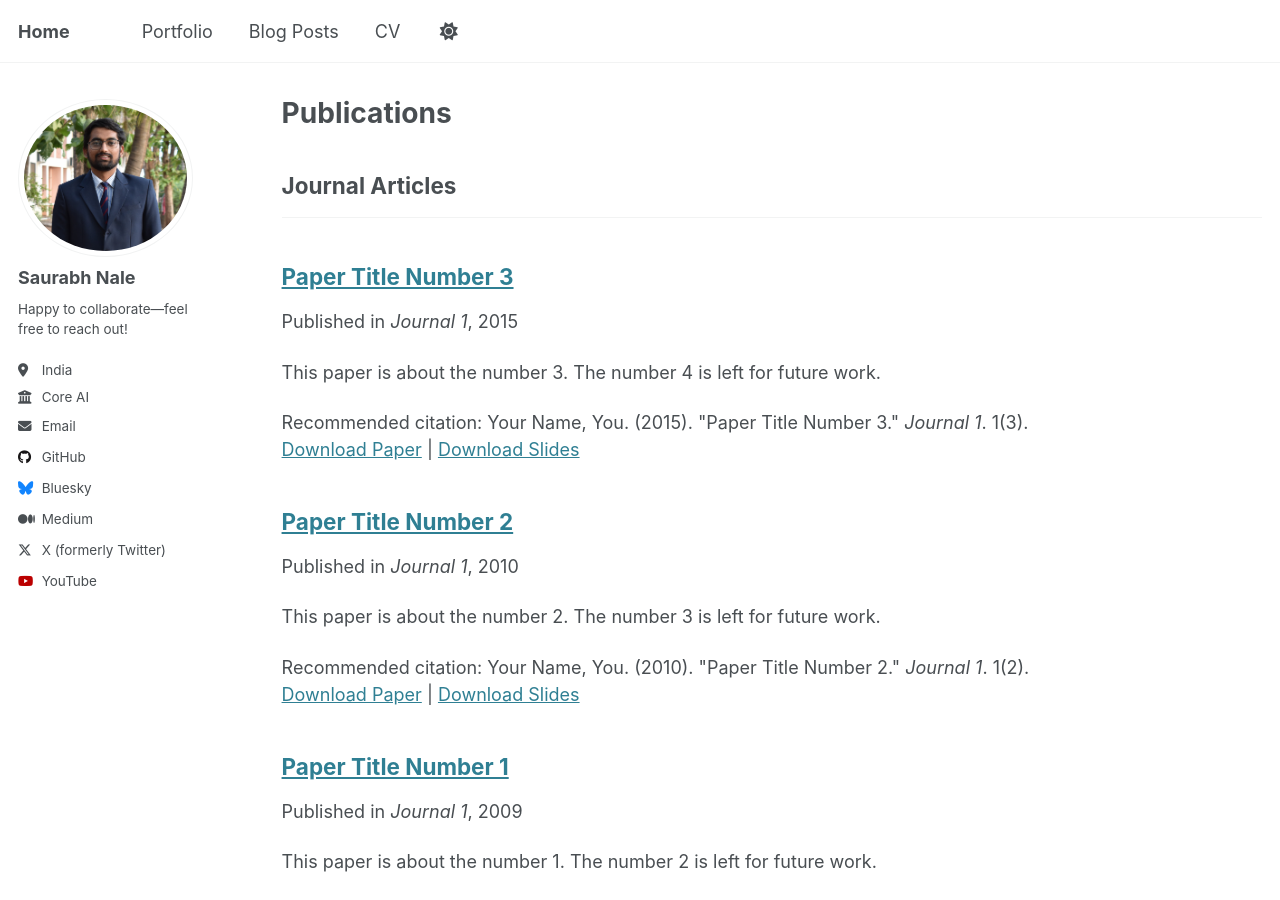
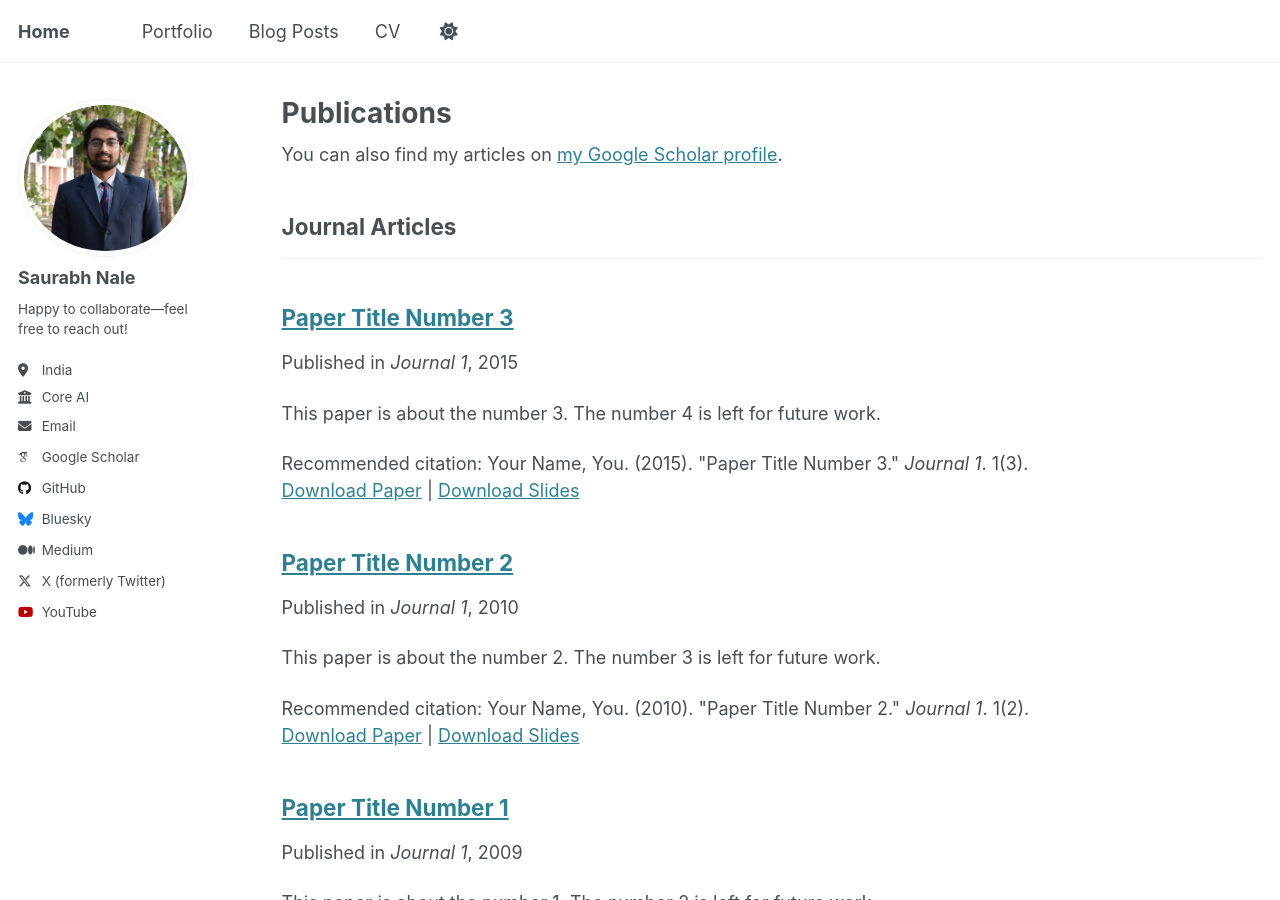
Before and after one commit to saurabhsensai/saurabhsensai.github.io, a Jekyll site: the page built from _pages/publications.html, in a window 1280 px wide and 900 px high. Built offline with Jekyll 4.4.1, drawn with Linux system fonts in a browser that asks for light colours; some web fonts are replaced; part of the change alters nothing that is shown.

Commit message:
Added Scholer link

```diff
--- a/_config.yml
+++ b/_config.yml
@@ -33,7 +33,7 @@ author:
 
   # Academic websites
   arxiv            : # URL - Update with the correct link to your profile
-  googlescholar    : #
+  googlescholar    : "https://scholar.google.com/citations?user=1IbJ2CUAAAAJ&hl=en"
   impactstory      : # URL
   orcid            : #
   semantic         : # URL
```
